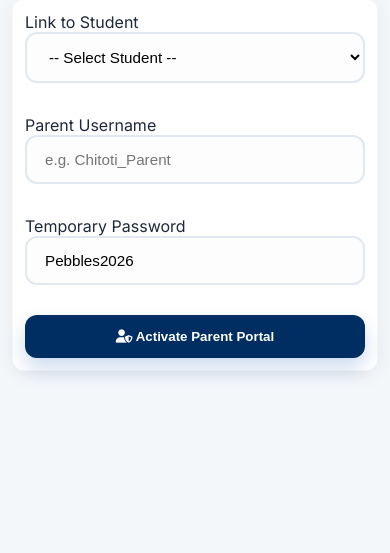
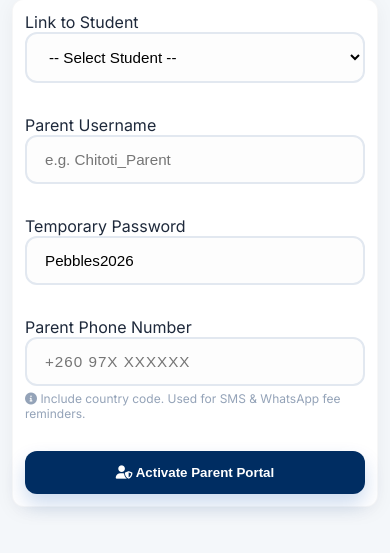
Before and after one commit to moosehova/pebbles-college-admin, a Flask app: page /people/create-parent in a window 390 px wide; the page is wider, and only the part inside the window is pictured. Shown: the part 211-764 px from the top of that part. Run offline with Flask 3, Linux system fonts and the light colour scheme; a user stored in the database is signed in; some libraries are stand-ins or nearby versions.

Commit message:
Add dual-channel messaging: WhatsApp for fees, SMS for attendance alerts + phone_number field

```diff
--- a/app.py
+++ b/app.py
@@ -1298,7 +1298,8 @@ def create_parent():
             username=request.form.get('username'),
             password=hashed_pw,
             role='parent',
-            student_id=request.form.get('student_id')
+            student_id=request.form.get('student_id'),
+            phone_number=request.form.get('phone_number') or None
         )
         db.session.add(new_parent)
         db.session.commit()
@@ -2164,12 +2165,14 @@ def remind_all():
 
     students = Student.query.all()
     sent = 0
+    whatsapp_sent = 0
     for student in students:
         total_paid = db.session.query(sa.func.sum(Income.amount)).filter(Income.student_id == student.id).scalar() or 0
         balance = (student.tuition_fee or 0) - total_paid
         if balance > 0:
             parent = User.query.filter_by(student_id=student.id, role='parent').first()
             if parent:
+                # In-app notification (always)
                 msg = Message(
                     sender_id=current_user.id,
                     receiver_id=parent.id,
@@ -2183,8 +2186,18 @@ def remind_all():
                 db.session.add(msg)
                 sent += 1
 
+                # WhatsApp dispatch (if phone number available)
+                if parent.phone_number:
+                    whatsapp_body = (
+                        f"Hello Parent of {student.first_name}. This is a friendly notice from Pebbles School. "
+                        f"An outstanding balance of K{balance:,.2f} remains on your account. "
+                        f"Please contact the accounts office to clear your statements."
+                    )
+                    send_whatsapp_message(parent.phone_number, whatsapp_body)
+                    whatsapp_sent += 1
+
     db.session.commit()
-    flash(f"Reminder notification sent to {sent} parent(s) with outstanding balances.", "success")
+    flash(f"Reminder sent to {sent} parent(s). WhatsApp dispatched to {whatsapp_sent}.", "success")
     return redirect(url_for('finance_intelligence'))
 
 
@@ -2192,7 +2205,7 @@ def remind_all():
 @app.route('/attendance/remind-risk', methods=['POST'])
 @login_required
 def remind_attendance_risks():
-    if not restrict_access(['admin', 'accountant']):
+    if not restrict_access(['admin', 'accountant', 'staff']):
         return redirect(url_for('dashboard'))
 
     sent = 0
--- a/models.py
+++ b/models.py
@@ -23,6 +23,7 @@ class User(db.Model, UserMixin):
     student_id = db.Column(db.Integer, db.ForeignKey('student.id'), nullable=True)
     staff_id = db.Column(db.Integer, db.ForeignKey('staff.id'), nullable=True)
     profile_pic = db.Column(db.String(255), default='default.png')
+    phone_number = db.Column(db.String(50), nullable=True)
 
 class Environment(db.Model):
     id = db.Column(db.Integer, primary_key=True)
--- a/templates/people/add_parent.html
+++ b/templates/people/add_parent.html
@@ -26,6 +26,14 @@
             <label class="owlio-label">Temporary Password</label>
             <input type="text" name="password" class="owlio-input" value="Pebbles2026" required>
         </div>
+        <br>
+        <div class="owlio-form-group">
+            <label class="owlio-label">Parent Phone Number</label>
+            <input type="tel" name="phone_number" class="owlio-input" placeholder="+260 97X XXXXXX" style="letter-spacing: 1px;">
+            <small style="color: #94a3b8; font-size: 0.75rem; margin-top: 5px; display: block;">
+                <i class="fas fa-info-circle"></i> Include country code. Used for SMS &amp; WhatsApp fee reminders.
+            </small>
+        </div>
 
         <div style="margin-top: 30px;">
             <button type="submit" class="owlio-btn" style="width: 100%;">
```
